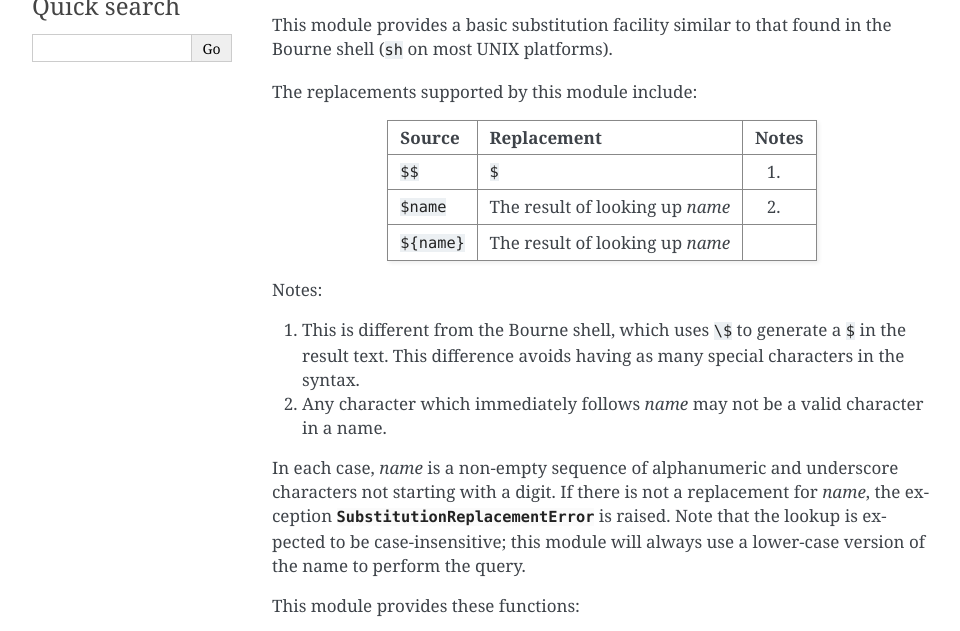
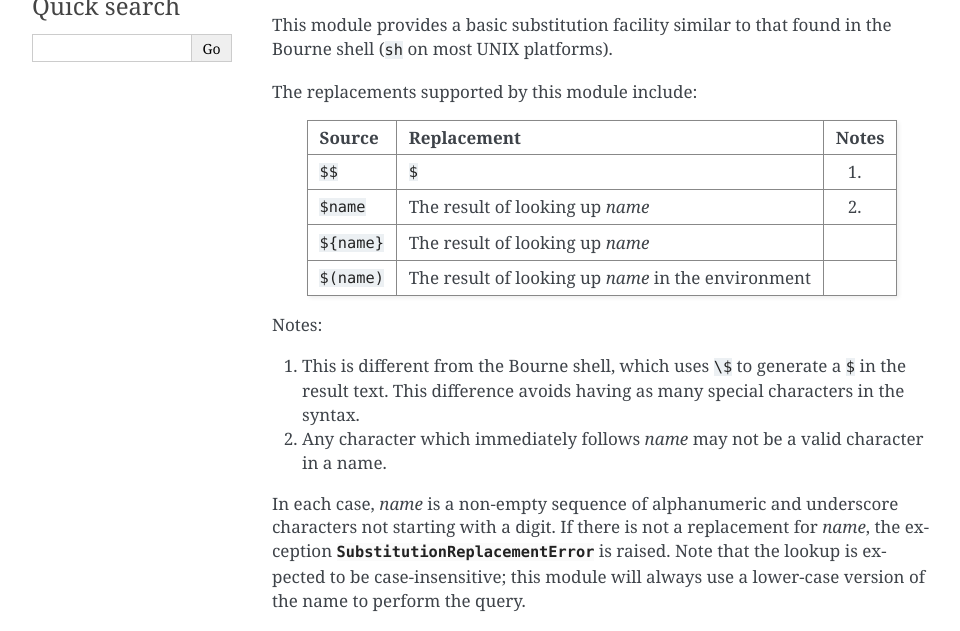
Before and after one commit to zopefoundation/ZConfig, a Sphinx documentation site: the page built from doc/py-mod-subst.rst, in a window 1280 px wide, cut to the strip 256-887 px from the top of the page. Shown: the whole strip, without its empty margins (148-1108 px from the left). Built offline with Sphinx 7.4.7, drawn with Linux system fonts in a browser that asks for light colours.

```diff
--- a/doc/py-mod-subst.rst
+++ b/doc/py-mod-subst.rst
@@ -9,13 +9,14 @@ found in the Bourne shell (``sh`` on most UNIX platforms).
 
 The replacements supported by this module include:
 
-=========== ================================ =====
-Source      Replacement                      Notes
-=========== ================================ =====
-``$$``      ``$``                            (1)
-``$name``   The result of looking up *name*  (2)
+=========== =================================================== =====
+Source      Replacement                                         Notes
+=========== =================================================== =====
+``$$``      ``$``                                               (1)
+``$name``   The result of looking up *name*                     (2)
 ``${name}`` The result of looking up *name*
-=========== ================================ =====
+``$(name)`` The result of looking up *name*  in the environment
+=========== =================================================== =====
 
 Notes:
 
@@ -26,7 +27,6 @@ Notes:
 
 2.  Any character which immediately follows *name* may
     not be a valid character in a name.
-
 
 In each case, *name* is a non-empty sequence of alphanumeric and
 underscore characters not starting with a digit.  If there is not a
```
